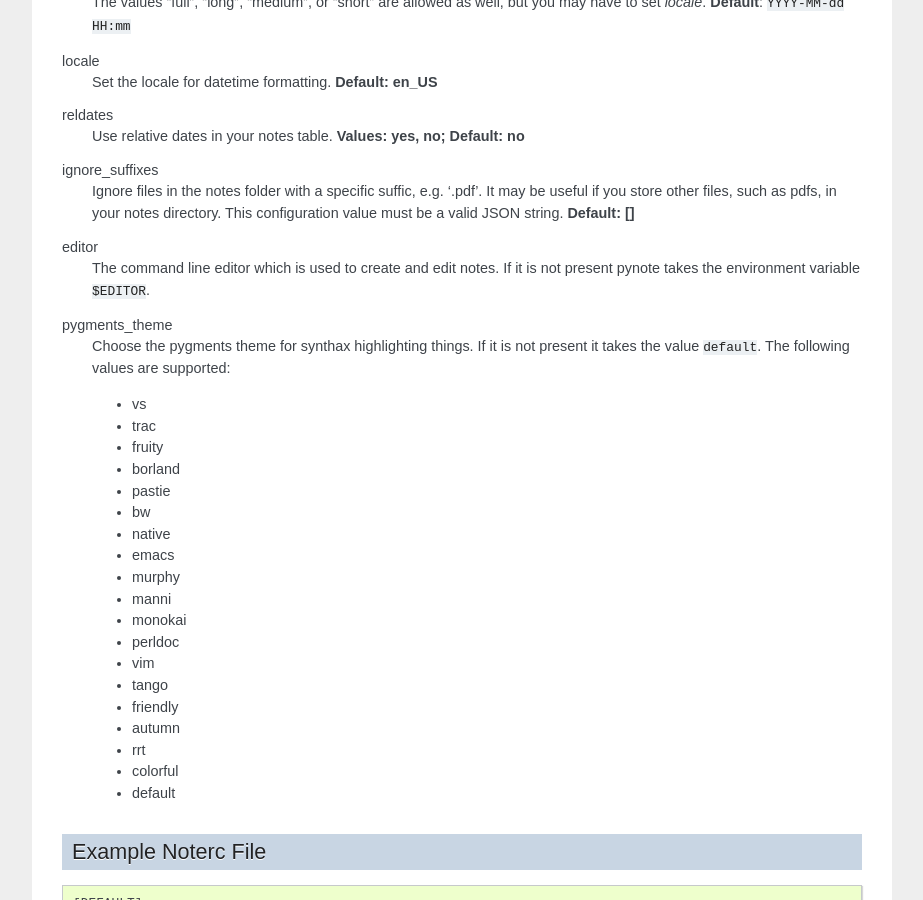
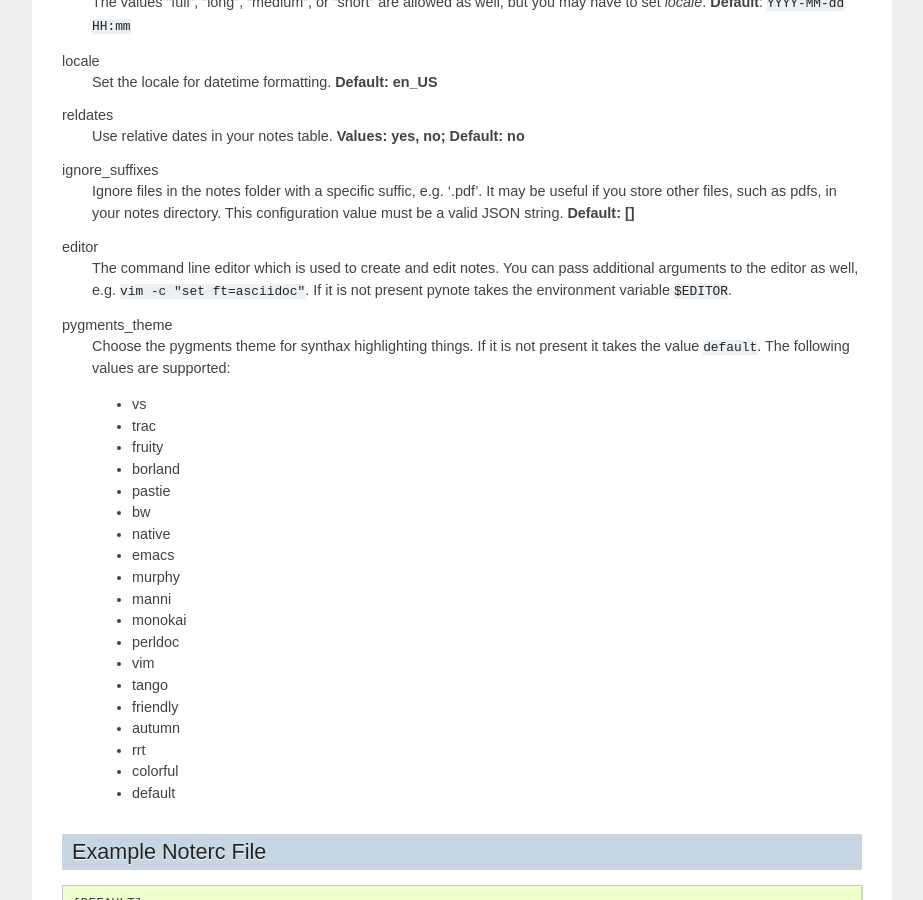
Before and after one commit to fastpacecolding/pynote, a Sphinx documentation site: the page built from doc/configuration.rst, in a window 1280 px wide and 900 px high, scrolled down 509 px. Shown: the whole window, without its empty margins (198-1121 px from the left). Built offline with Sphinx 7.4.7, drawn with Linux system fonts in a browser that asks for light colours.

Commit message:
Updated docs according to #2

```diff
--- a/doc/changelog.rst
+++ b/doc/changelog.rst
@@ -35,6 +35,8 @@ pynote 1.0 (XXXX-XX-XX)
     entry is obsolte and refer to my old redmine tracker.
 
 
+* The editor value in your noterc now accepts command line arguments,
+  see `#2`_.
 * New configuration option: ignore_suffixes, see :doc:`configuration`.
 * I replaced prettytable with my own - much simpler - library plaintable_.
 * Dropped python 3.3 support. I love the new pathlib module!
--- a/doc/configuration.rst
+++ b/doc/configuration.rst
@@ -50,7 +50,9 @@ ignore_suffixes
 
 editor
     The command line editor which is used to create and edit notes.
-    If it is not present pynote takes the environment variable ``$EDITOR``.
+    You can pass additional arguments to the editor as well, e.g.
+    ``vim -c "set ft=asciidoc"``. If it is not present pynote takes
+    the environment variable ``$EDITOR``.
 
 pygments_theme
     Choose the pygments theme for synthax highlighting things. If it is
```
Also changed, not shown: other parts of doc/changelog.rst (+1 -0 lines).
